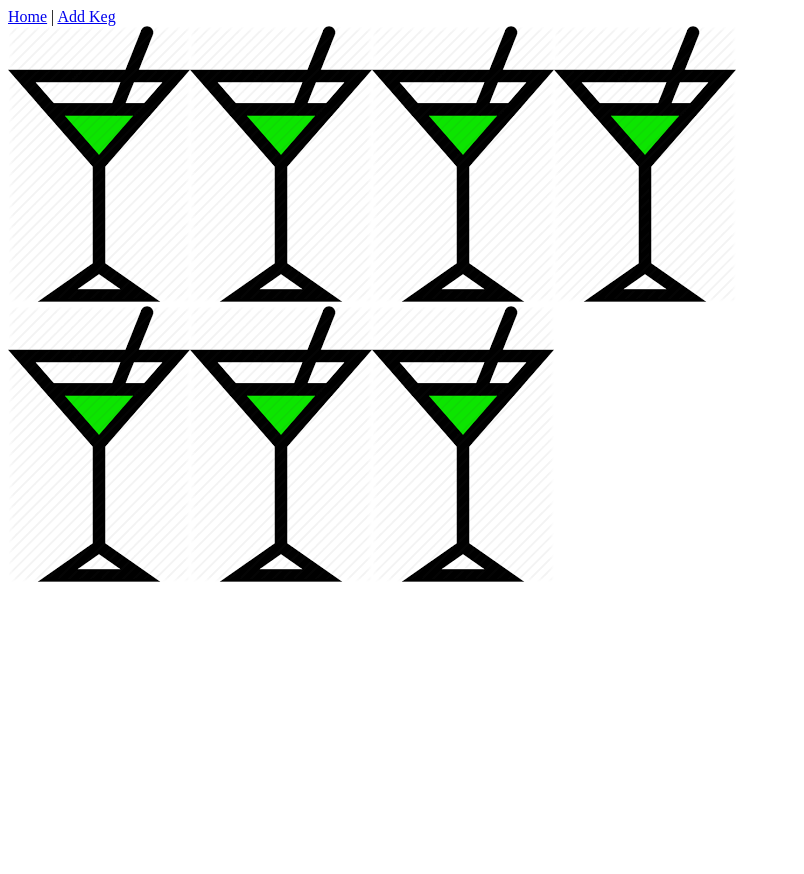
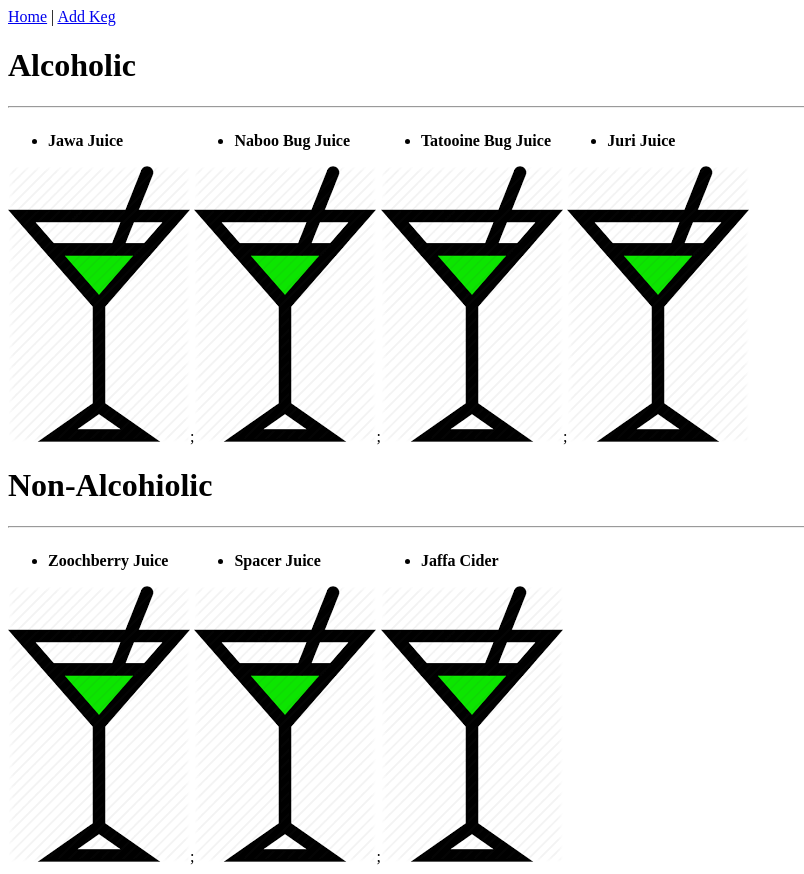
Before and after one commit to kerj/Cantina, a React app: page /#/ in a window 1280 px wide. Shown: the whole page, without its empty margins (0-804 px from the left). Before the commit the page ends 800 px from the top, so only its background shows below. Built offline with nearby package versions, Linux system fonts and the light colour scheme.

Commit message:
add div for drink title and info

```diff
--- a/src/components/Keg.jsx
+++ b/src/components/Keg.jsx
@@ -14,16 +14,32 @@
 export default function Keg(props) {
     const classes = styles();
     return (
-        <div className={classes.keg}>
-            {props.drinks.map((drink, index) => {
-                if (index === props.drinks.length -1) {
-                    return <Link to='/'><img src={props.image[0]} alt="placeholder"/>{drink.drinks}</Link>;
+        <div>
+            <h1>{props.drinkType}</h1>
+            <hr/>
+            <div className={classes.keg}>
+             {props.drinks.map((drink, index) => {
+                if (index === props.drinks.length - 1) {
+                    return <div>
+                            <ul>
+                                <li><strong>{props.drinks[index]}</strong></li>
+                            </ul>
+                            <Link to='/'><img src={props.image[0]} alt="placeholder"/></Link>
+                            </div>;
                 } else {
-                    return <Link to='/'><img src={props.image[0]} alt="placeholder"/>{drink.drinks}</Link>;
-                }
-            }
-            )}
+                    return <div>
+                        <ul>
+                            <li><strong>{props.drinks[index]}</strong></li>
+                        </ul>
+                        <Link to='/'><img src={props.image[0]} alt="placeholder"/></Link>;
+                        </div>;
+                    }
+                    }
+                )}
+            </div>
+
         </div>
+
     )
 }
 
```
